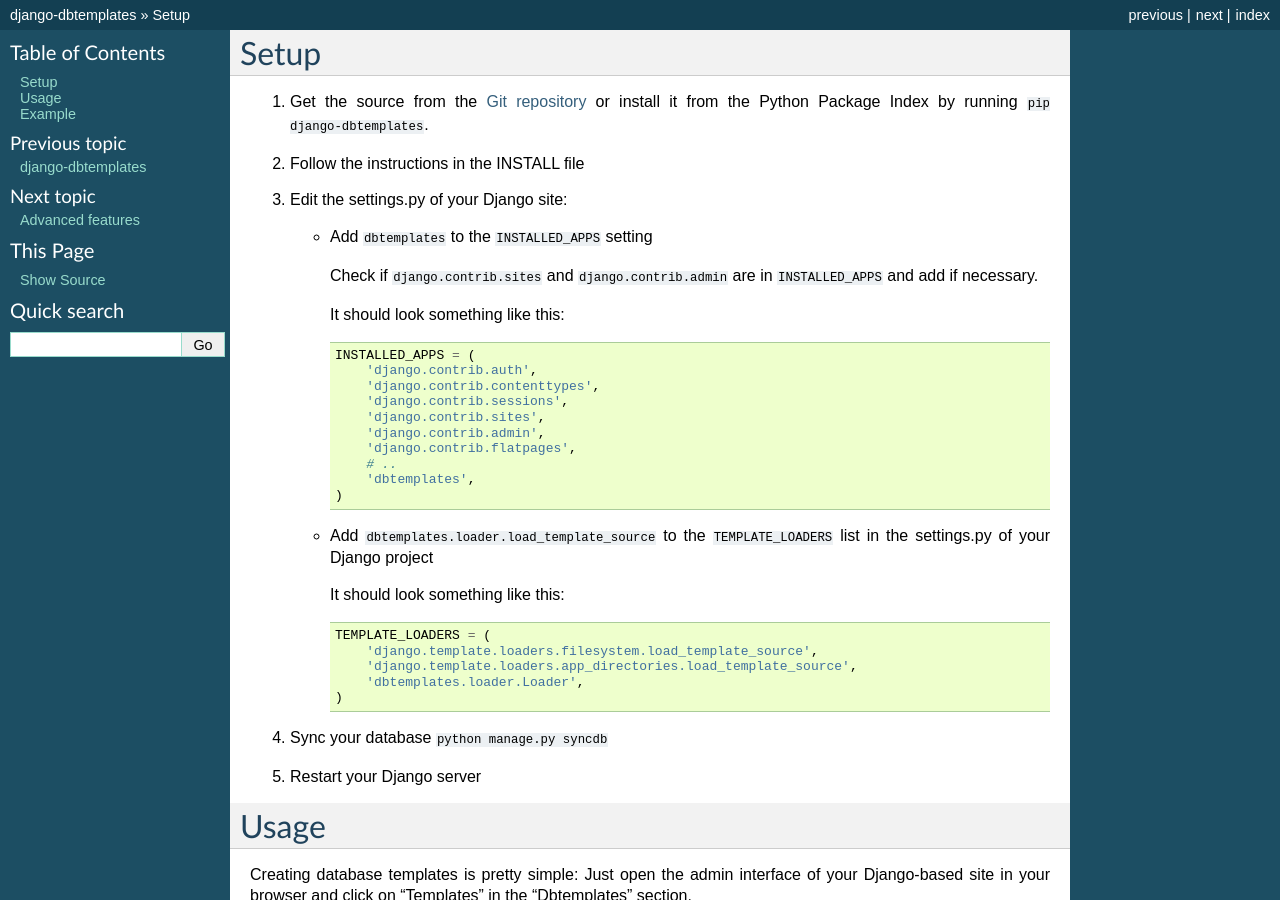
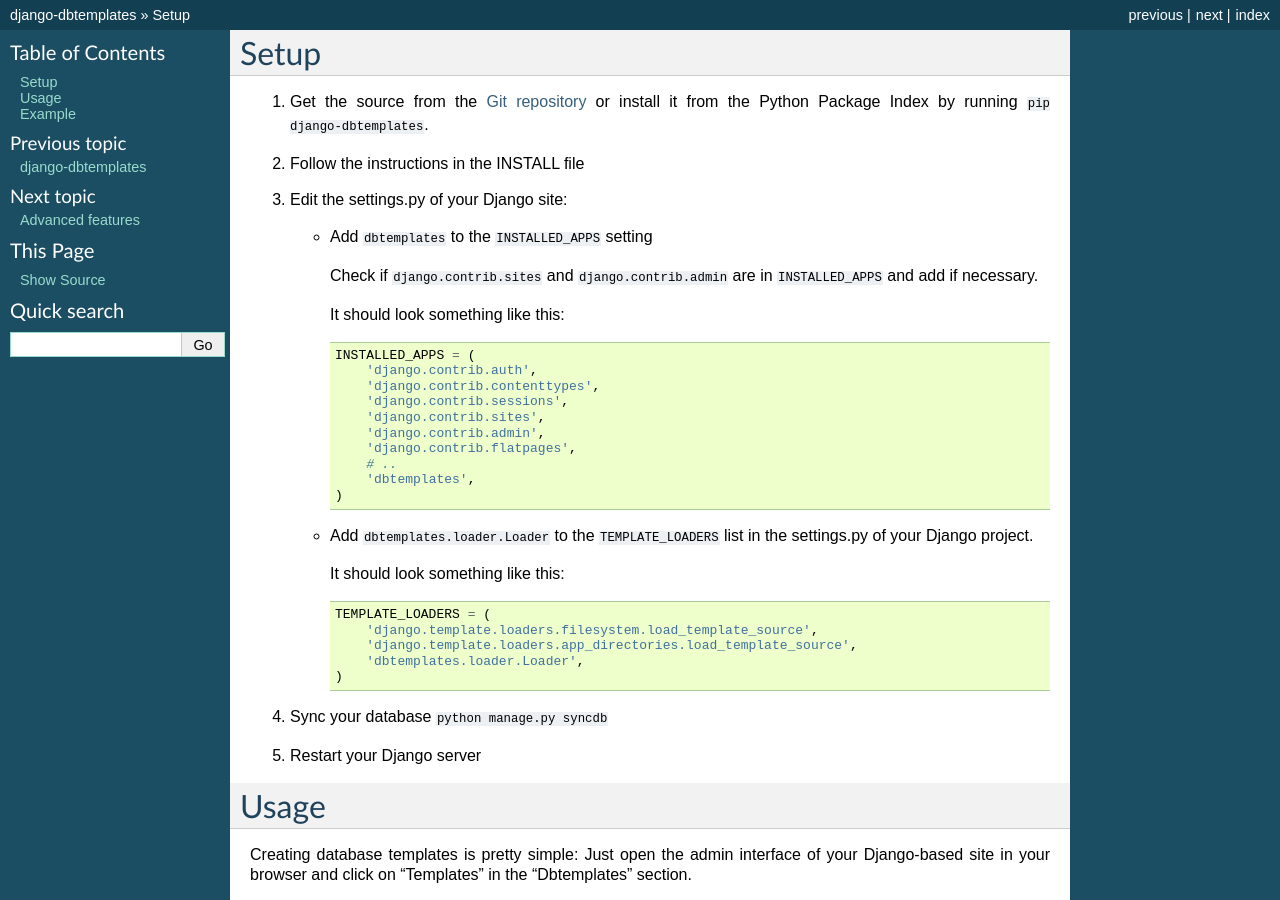
Before and after one commit to jazzband/django-dbtemplates, a Sphinx documentation site: the page built from docs/overview.txt, in a window 1280 px wide and 900 px high. Built offline with Sphinx 7.4.7, drawn with Linux system fonts in a browser that asks for light colours.

Commit message:
Use the class based loader in the docs.

```diff
--- a/docs/overview.txt
+++ b/docs/overview.txt
@@ -24,8 +24,8 @@
              'dbtemplates',
          )
 
-   * Add ``dbtemplates.loader.load_template_source`` to the
-     ``TEMPLATE_LOADERS`` list in the settings.py of your Django project
+   * Add ``dbtemplates.loader.Loader`` to the ``TEMPLATE_LOADERS`` list
+     in the settings.py of your Django project.
 
      It should look something like this::
 
```
